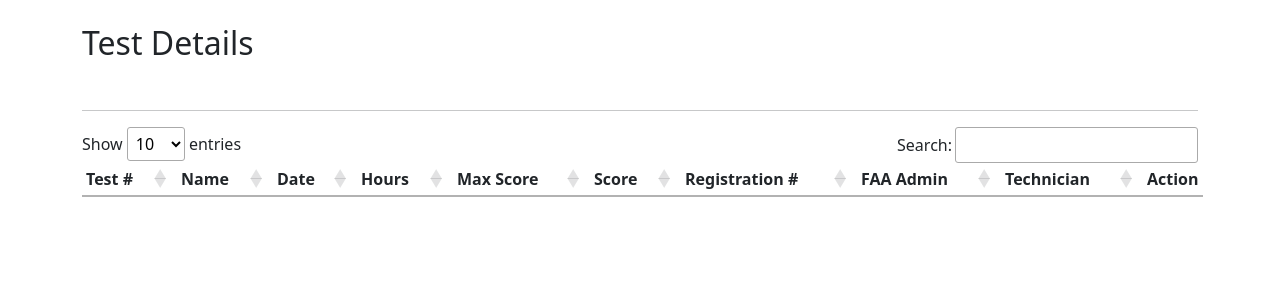
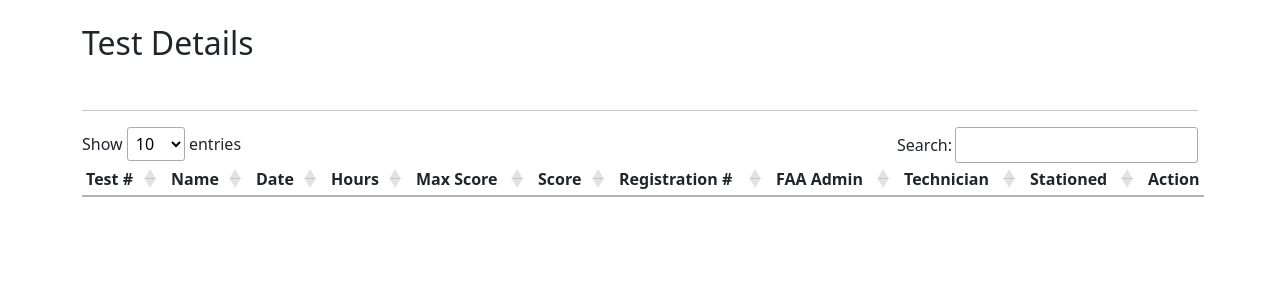
Before and after one commit to saurbh-bhole/DBD-Project, a Django app: page /tech_test_details/ in a window 1280 px wide. Shown: the part 56-356 px from the top of the page. Run offline with Django 4.2, Linux system fonts and the light colour scheme; the visitor is signed in with stand-in values (Sample User, id 1); data that the repository does not hold is empty; parts of the project's set-up code (start-up, migrations or seed data) failed here and were passed over; some libraries are stand-ins or nearby versions.

Commit message:
Updations

```diff
--- a/AirportManagement/ams/views.py
+++ b/AirportManagement/ams/views.py
@@ -1984,7 +1984,11 @@ def get_test_details(request):
     - DB connection
     - renders DataTable
     """
-    header = ["t_number", "t_name", "date", "number_of_hours", "maximum_possible_score", "score", "registration_number", "faa_name", "tech_name"]
+    if request.session['role'] == "technician":
+        header = ["t_number", "t_name", "date", "number_of_hours", "maximum_possible_score", "score", "registration_number", "faa_name", "tech_name","stationed_at"]
+    else:
+        header = ["t_number", "t_name", "date", "number_of_hours", "maximum_possible_score", "score", "registration_number", "faa_name", "tech_name"]
+
 
     # Extracting params from url
     try:
@@ -2012,15 +2016,16 @@ def get_test_details(request):
     if sort_col is None:
         if request.session["role"] ==  "technician":
             query = """
-            SELECT t_number, t_name, date, number_of_hours, maximum_possible_score, score, t.registration_number, e_faa.e_name as faa_name, e_tech.e_name as tech_name
+            SELECT t_number, t_name, date, number_of_hours, maximum_possible_score, score, t.registration_number, e_faa.e_name as faa_name, e_tech.e_name as tech_name,
+            a.stationed_at
             from test t left join employee e_faa on e_faa.e_ssn=t.faa_id
             left join employee e_tech on e_tech.e_ssn = t.tech_id
             left join airplane a on a.registration_number = t.registration_number
             WHERE (e_faa.username = '{}' or e_tech.username = '{}' and stationed_at is not NULL) and (
             LOWER(t_number) like '%{}%' or LOWER(t_name) like '%{}%' or LOWER(date) like '%{}%'
             or LOWER(number_of_hours) like '%{}%' or LOWER(maximum_possible_score) like '%{}%' or LOWER(score) like '%{}%'
-            or LOWER(t.registration_number) like '%{}%' or LOWER(e_faa.e_name) like '%{}%' or LOWER(e_tech.e_name) like '%{}%')
-            limit {} offset {}""".format(request.user.username, request.user.username, search, search, search,search, search, search,search, search, search, length, start)
+            or LOWER(t.registration_number) like '%{}%' or LOWER(e_faa.e_name) like '%{}%' or LOWER(e_tech.e_name) like '%{}%' or LOWER(a.stationed_at) like '%{}%')
+            limit {} offset {}""".format(request.user.username, request.user.username, search, search, search,search, search, search,search, search, search,search, length, start)
 
         else:
             query = """
@@ -2038,15 +2043,15 @@ def get_test_details(request):
         sort_col = str(int(sort_col) + 1)
         if request.session["role"] ==  "technician":
             query = """
-            SELECT t_number, t_name, date, number_of_hours, maximum_possible_score, score, t.registration_number, e_faa.e_name as faa_name, e_tech.e_name as tech_name
+            SELECT t_number, t_name, date, number_of_hours, maximum_possible_score, score, t.registration_number, e_faa.e_name as faa_name, e_tech.e_name as tech_name,a.stationed_at
             from test t left join employee e_faa on e_faa.e_ssn=t.faa_id
             left join employee e_tech on e_tech.e_ssn = t.tech_id
             left join airplane a on a.registration_number = t.registration_number
             WHERE (e_faa.username = '{}' or e_tech.username = '{}'  and stationed_at is not NULL) and (
             LOWER(t_number) like '%{}%' or LOWER(t_name) like '%{}%' or LOWER(date) like '%{}%'
             or LOWER(number_of_hours) like '%{}%' or LOWER(maximum_possible_score) like '%{}%' or LOWER(score) like '%{}%'
-            or LOWER(t.registration_number) like '%{}%' or LOWER(e_faa.e_name) like '%{}%' or LOWER(e_tech.e_name) like '%{}%')order by {} {}
-            limit {} offset {}""".format(request.user.username,request.user.username, search, search, search,search, search, search,search, search, search, sort_col, sort_dir, length, start)
+            or LOWER(t.registration_number) like '%{}%' or LOWER(e_faa.e_name) like '%{}%' or LOWER(e_tech.e_name) like '%{}%' or LOWER(a.stationed_at) like '%{}%')order by {} {}
+            limit {} offset {}""".format(request.user.username,request.user.username, search, search, search,search, search, search,search, search, search,search, sort_col, sort_dir, length, start)
 
         else:
             query = """
@@ -2078,8 +2083,8 @@ def get_test_details(request):
                             WHERE (e_faa.username = '{}' or e_tech.username = '{}' and stationed_at is not NULL) and (
                             LOWER(t_number) like '%{}%' or LOWER(t_name) like '%{}%' or LOWER(date) like '%{}%'
                             or LOWER(number_of_hours) like '%{}%' or LOWER(maximum_possible_score) like '%{}%' or LOWER(score) like '%{}%'
-                            or LOWER(t.registration_number) like '%{}%' or LOWER(e_faa.e_name) like '%{}%' or LOWER(e_tech.e_name) like '%{}%')
-                            """.format(request.user.username,request.user.username, search, search, search,search, search, search,search, search, search)
+                            or LOWER(t.registration_number) like '%{}%' or LOWER(e_faa.e_name) like '%{}%' or LOWER(e_tech.e_name) like '%{}%' or LOWER(a.stationed_at) like '%{}%')
+                            """.format(request.user.username,request.user.username, search, search, search,search, search, search,search, search, search,search)
 
     else:
         filtered_count_query = """SELECT count(*) from test t left join employee e_faa on e_faa.e_ssn=t.faa_id
--- a/AirportManagement/templates/tech_test_management.html
+++ b/AirportManagement/templates/tech_test_management.html
@@ -27,6 +27,7 @@
                     <th>Registration #</th>
                     <th>FAA Admin</th>
 					<th>Technician</th>
+					<th>Stationed</th>
                     <th>Action</th>
 				</tr>
 			</thead>
--- a/AirportManagement/templates/test_management.html
+++ b/AirportManagement/templates/test_management.html
@@ -177,11 +177,12 @@
 				"columnDefs": [{
 					"targets": -1,
 					"data": null,
-					"defaultContent": "<button class='btn btn-warning btn-sm' data-toggle='modal' data-target = '#edit_emp_modal'>Edit</button>/<button class='btn btn-danger  btn-sm' data-toggle='modal' data-target = '#delete_emp_modal'>Delete</button>",
+					"defaultContent": "<button class='btn btn-danger  btn-sm' data-toggle='modal' data-target = '#delete_emp_modal'>Delete</button>",
 					"orderable": false,
 					"width": "81px"
 
-				}]
+				}],
+				"order" : [[2,"desc"]]
 			});
 
 			// load data in text fields on button click
```
Also changed, not shown: AirportManagement/templates/home.html (+7 -0 lines).
